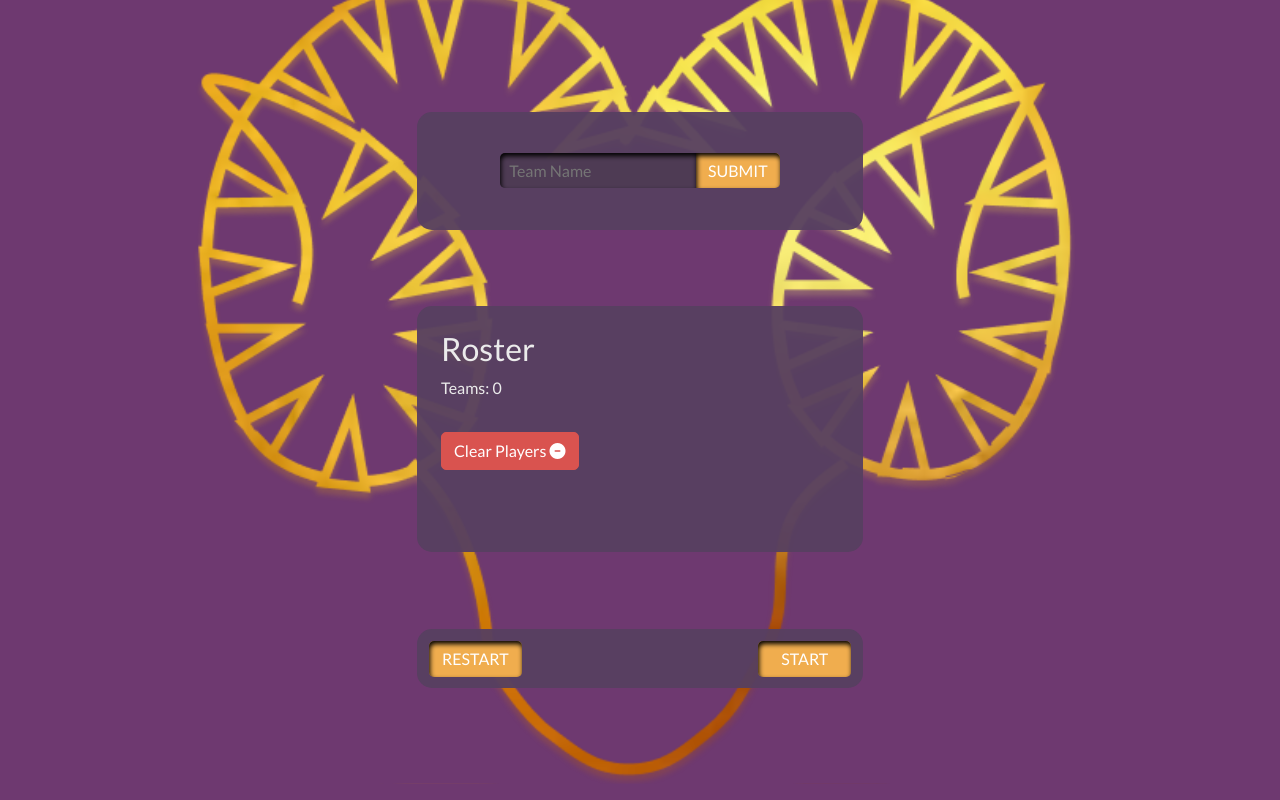
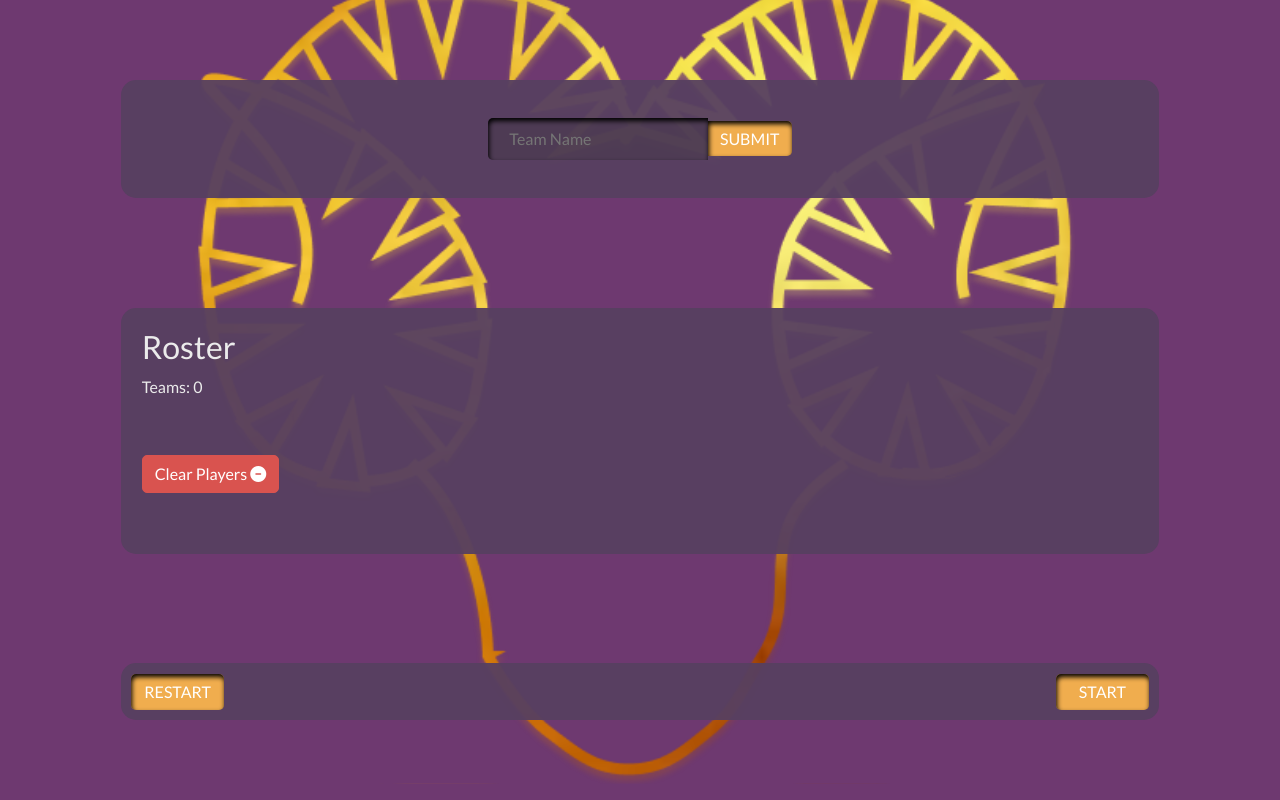
Before and after one commit to Dwayne-B/labor-day-matches, a React (Create React App) app: page / in a window 1280 px wide. Built offline with nearby package versions, Linux system fonts and the light colour scheme.

Commit message:
fix commit confilts

```diff
--- a/src/components/App/app.css
+++ b/src/components/App/app.css
@@ -16,10 +16,10 @@
 
 #home-container {
   max-width: 1196px;
-  /* width: 83.055555555556%; */
+  width: 83.055555555556%;
   margin: auto;
 
-  padding: 65px 0;
+  /* padding: 65px 0; */
   height: 100%;
   display: flex;
   flex-direction: column;
@@ -38,7 +38,8 @@
 #roster-container {
   margin: auto;
   /* max-width: 666px; */
-  min-width: 446px;
+  max-width: 1196px;
+  min-width: 100%;
   /* width: 37.207357859532%; */
 }
 #form-container {
@@ -51,11 +52,13 @@
 }
 #match-wrapper {
   max-width: 1196px;
+  /* min-width: 100%; */
 
-  /* width: 83.055555555556%; */
   margin: auto;
   padding: 65px 0;
   display: flex;
   flex-direction: column;
   justify-content: space-between;
 }
+/*  */
+/*  */
--- a/src/components/Match/Match.js
+++ b/src/components/Match/Match.js
@@ -42,7 +42,7 @@ class Match extends Component {
     return (
       <div id="match-container" className="mb-5 ">
         <button
-          className="mb-5 btn btn-success"
+          className="mb-5 btn btn-warning"
           onClick={() => this.startTournament()}
           id="start"
         >
--- a/src/components/Match/match.css
+++ b/src/components/Match/match.css
@@ -1,10 +1,7 @@
-#match-container button {
+#match-container #start {
   border-radius: 5px;
-  width: 100%;
 }
 #match-container {
-  min-width: 466px;
-  margin: auto;
   display: flex;
   flex-direction: column;
   justify-content: space-around;
--- a/src/components/Nav/nav.css
+++ b/src/components/Nav/nav.css
@@ -1,13 +1,12 @@
 #nav-container {
-  /* border: solid white 2px; */
-  width: 1196px;
   margin: auto;
   background: rgba(87, 64, 96, 0.95);
-  max-width: 446px;
+
   border-radius: 15px;
   display: flex;
   justify-content: space-between;
   padding: 1%;
+  max-width: 1196px;
 }
 
 #nav-container button {
@@ -17,3 +16,6 @@
   box-shadow: inset 1px 3px 5px black;
   border: none;
 }
+#home-container #nav-container {
+  width: 100%;
+}
```
Also changed, not shown: src/components/Navigation/Navigation.js (added, +13 -0 lines), 16 other files (tests, documents, lock files or other folders).
